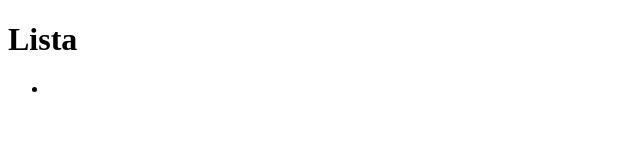
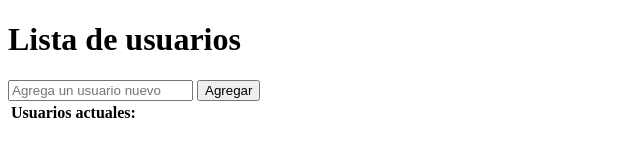
Before and after one commit to Atomsk97/test-CRUD, a plain HTML site: page index.html in a window 1280 px wide. Shown: the whole page, without its empty margins (0-640 px from the left). Drawn offline with Linux system fonts and the light colour scheme.

Commit message:
segundo commit

```diff
--- /dev/null
+++ b/app.js
@@ -0,0 +1,2 @@
+var users = ['Username1, Username2, Username3'];
+var table = document.getElementById("table");
--- a/index.html
+++ b/index.html
@@ -9,21 +9,21 @@
 	</head>
 	<body>
 		<header>
-			<h1>Lista</h1>
+			<h1>Lista de usuarios</h1>
 		</header>
 
-		<nav>
-			<ul>
-				<li>
+		<section>
 
-				</li>
-			</ul>
-		</nav>
+			<input id="txtNewUser" type="text" placeholder="Agrega un usuario nuevo">
+			<button onclick="btnAgregar()">Agregar</button>
 
-		<section>
-			<table>
+			<table id="table">
+				<tr>
+					<th>Usuarios actuales:</th>
+				</tr>
+			</table>
 
-			</table>
 		</section>
+		<script src="app.js"></script>
 	</body>
 </html>
```
